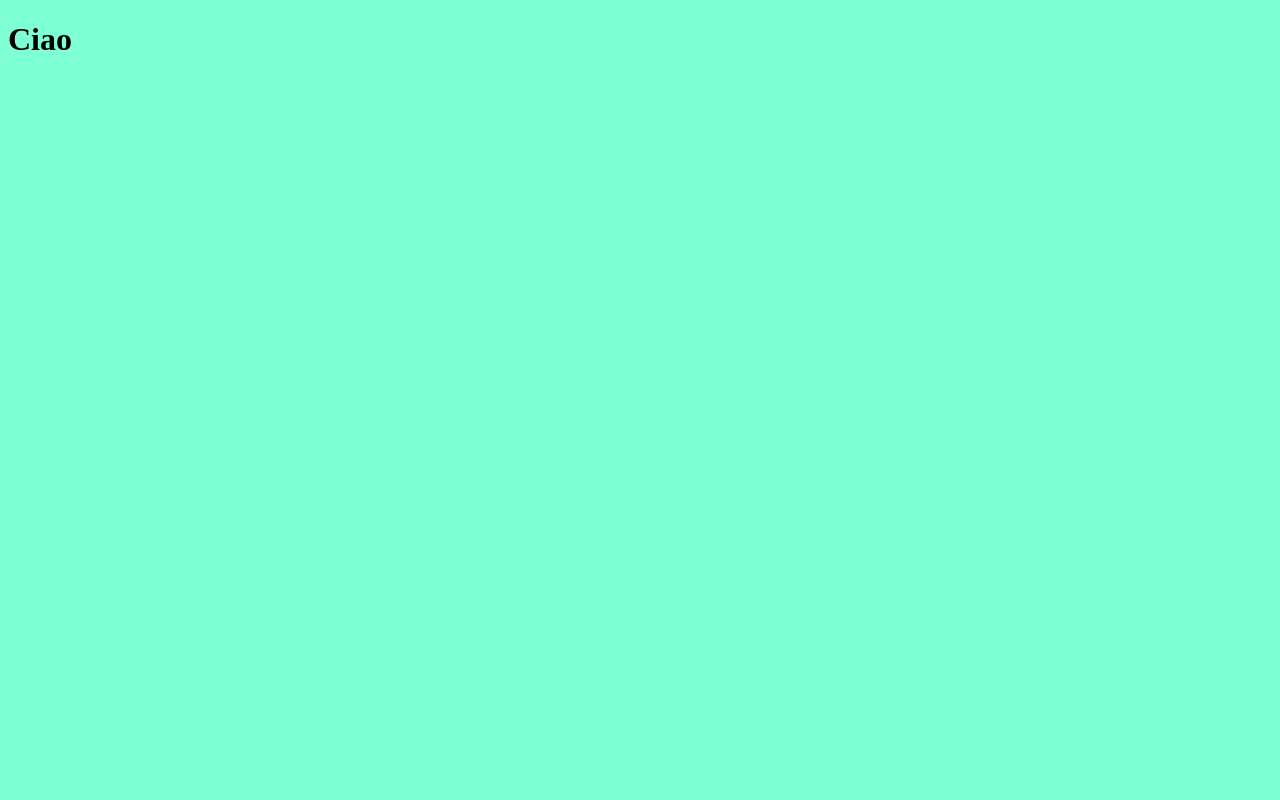
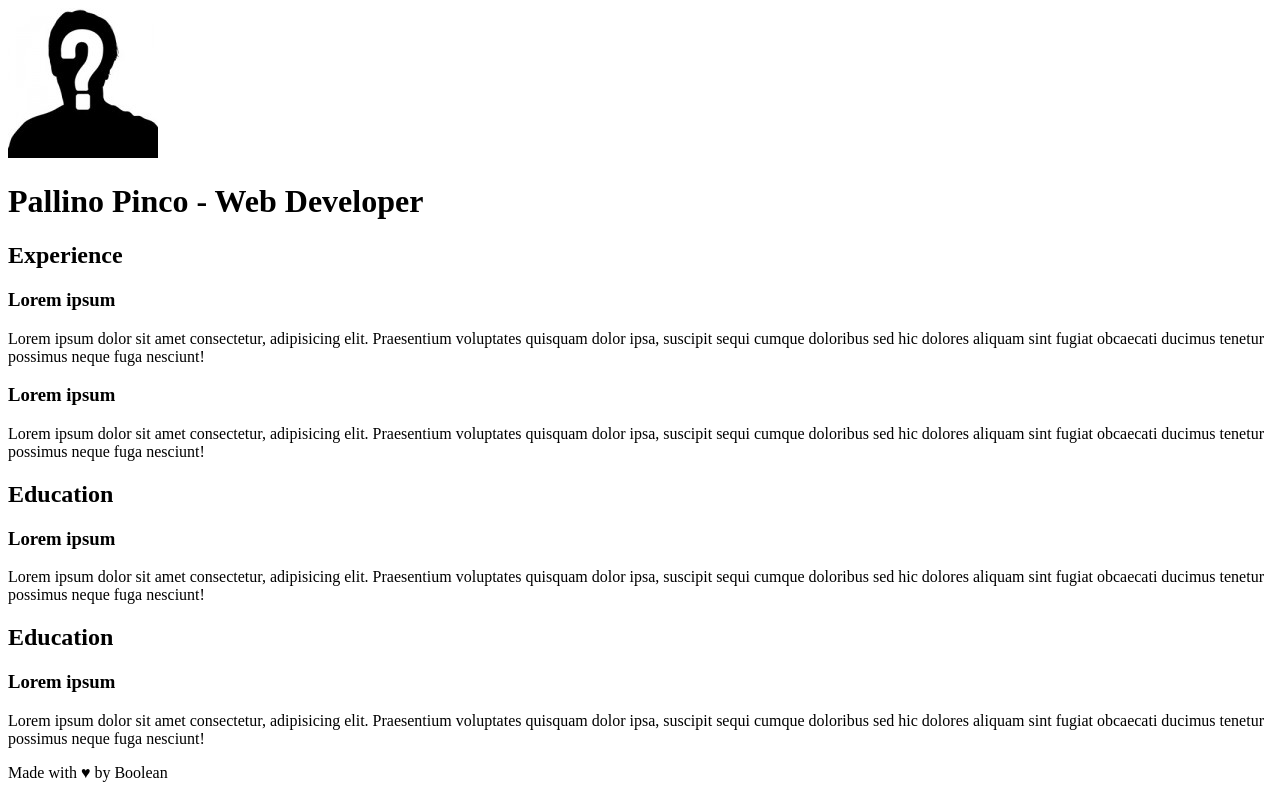
Before and after one commit to olgas-class/css-curriculum-vitae, a plain HTML site: page index.html in a window 1280 px wide. Drawn offline with Linux system fonts and the light colour scheme.

Commit message:
Header, main e footer completati

```diff
--- a/css/style.css
+++ b/css/style.css
@@ -1,3 +1,47 @@
-body {
-    background-color: aquamarine;
+/* RESET */
+* {
+    margin: 0;
+    padding: 0;
+    box-sizing: border-box;
 }
+
+/* COMMON */
+html {
+    font-size: 16px;
+}
+
+.container {
+    width: 95%;
+    margin: auto;
+}
+
+/* HEADER */
+header {
+    background-color: #d6d6d6;
+    text-align: center;
+    padding-bottom: 20px;
+    border-bottom: 2px solid #cf8b05;
+}
+
+/* MAIN */
+h2 {
+    color: #cf8b05;
+    margin-top: 10px;
+    margin-bottom: 10px;
+}
+
+/* Item block */
+.item h3 {
+    font-style: italic;
+    margin-bottom: 10px;
+}
+
+.item p {
+    margin-bottom: 10px;
+}
+
+/* FOOTER */
+footer {
+    border-top: 2px solid #cf8b05;
+    padding-top: 10px;
+}
--- a/index.html
+++ b/index.html
@@ -5,10 +5,67 @@
     <meta http-equiv="X-UA-Compatible" content="IE=edge">
     <meta name="viewport" content="width=device-width, initial-scale=1.0">
     <title>Document</title>
-    <link rel="stylesheet" href="css/style.css">
+    <!-- <link rel="stylesheet" href="css/style.css"> -->
 </head>
 <body>
-    <h1>Ciao</h1>
+    <!-- Header -->
+    <header>
+        <img src="img/unknown-man-150x150.jpg" alt="Avatar">
+        <h1>Pallino Pinco - Web Developer</h1>
+    </header>
+    <!-- /Header -->
 
+    <!-- Main -->
+    <main>
+
+        <div class="container">
+
+            <!-- Experience -->
+            <section>
+                <h2>Experience</h2>
+
+                <div class="item">
+                    <h3>Lorem ipsum</h3>
+                    <p>Lorem ipsum dolor sit amet consectetur, adipisicing elit. Praesentium voluptates quisquam dolor ipsa, suscipit sequi cumque doloribus sed hic dolores aliquam sint fugiat obcaecati ducimus tenetur possimus neque fuga nesciunt!</p>
+                </div>
+
+                <div class="item">
+                    <h3>Lorem ipsum</h3>
+                    <p>Lorem ipsum dolor sit amet consectetur, adipisicing elit. Praesentium voluptates quisquam dolor ipsa, suscipit sequi cumque doloribus sed hic dolores aliquam sint fugiat obcaecati ducimus tenetur possimus neque fuga nesciunt!</p>
+                </div>
+            </section>
+            <!-- /Experience -->
+
+            <!-- Education -->
+            <section>
+                <h2>Education</h2>
+
+                <div class="item">
+                    <h3>Lorem ipsum</h3>
+                    <p>Lorem ipsum dolor sit amet consectetur, adipisicing elit. Praesentium voluptates quisquam dolor ipsa, suscipit sequi cumque doloribus sed hic dolores aliquam sint fugiat obcaecati ducimus tenetur possimus neque fuga nesciunt!</p>
+                </div>
+            </section>
+            <!-- /Education -->
+
+            <!-- Interests -->
+            <section>
+                <h2>Education</h2>
+
+                <div class="item">
+                    <h3>Lorem ipsum</h3>
+                    <p>Lorem ipsum dolor sit amet consectetur, adipisicing elit. Praesentium voluptates quisquam dolor ipsa, suscipit sequi cumque doloribus sed hic dolores aliquam sint fugiat obcaecati ducimus tenetur possimus neque fuga nesciunt!</p>
+                </div>
+            </section>
+            <!-- /Interests -->
+
+        </div>
+    </main>
+    <!-- /Main -->
+
+    <!-- Footer -->
+    <footer>
+        Made with &hearts; by Boolean
+    </footer>
+    <!-- /Footer -->
 </body>
 </html>
```
Also changed, not shown: css/style-bonus.css (added).
